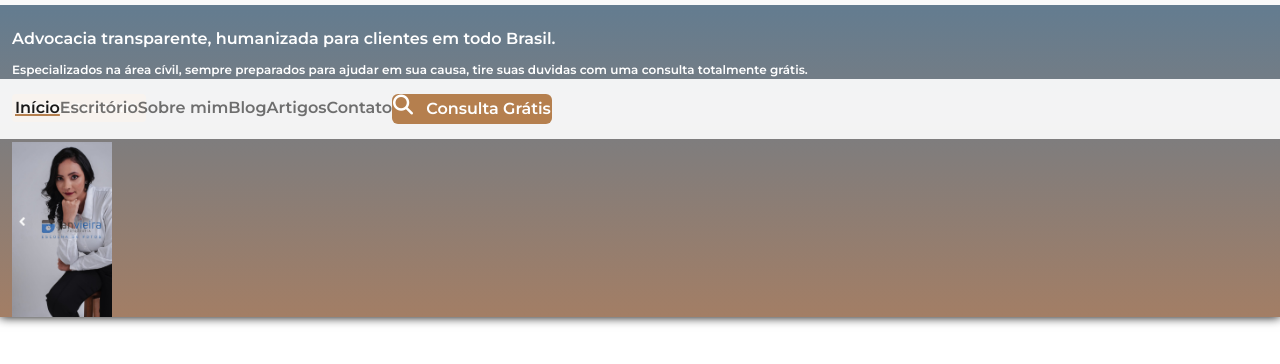
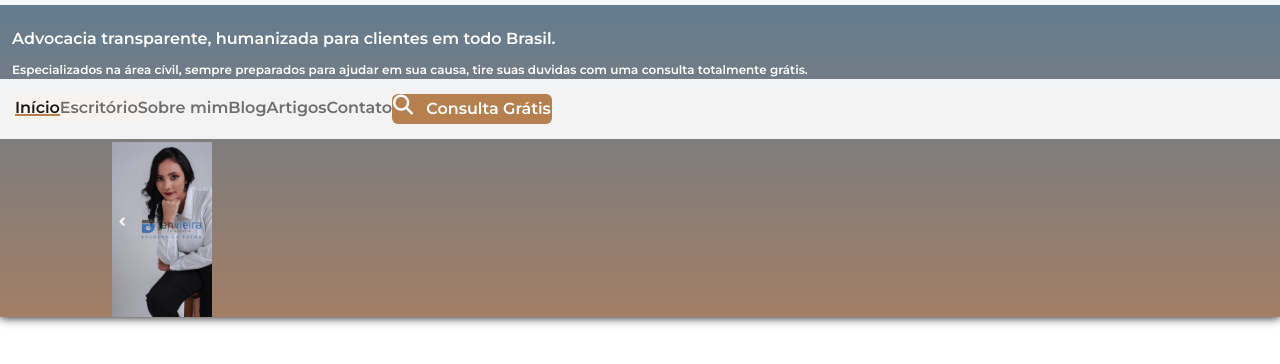
Before and after one commit to AndreMeneses98/NunesAdvocacia, a plain HTML site: page index.html in a window 1280 px wide. Shown: the part 101-465 px from the top of the page. Drawn offline with nearby package versions, Linux system fonts and the light colour scheme.

Commit message:
Add Div02_ Center image

```diff
--- a/sass/indexStyle.scss
+++ b/sass/indexStyle.scss
@@ -89,6 +89,7 @@
     img{
         width: 100px;
         margin-top: 20px;
+        margin-left: 100px
     }
 
 }
```
Also changed, not shown: style/indexStyle.css, 1 other file.
